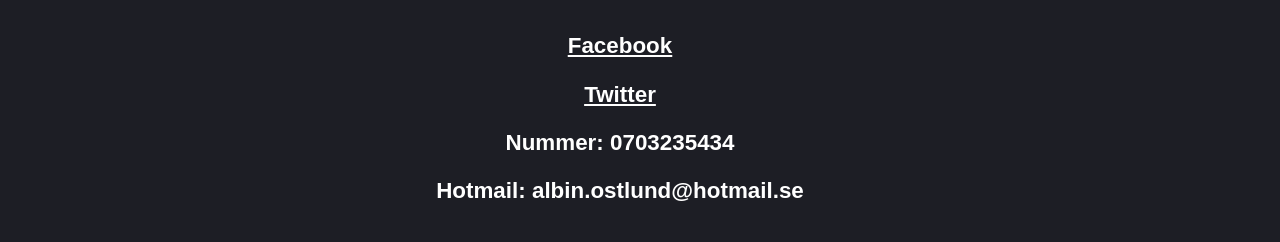
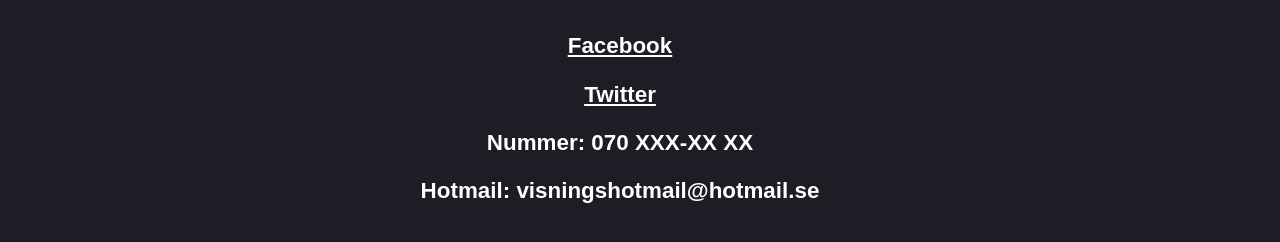
Before and after one commit to Albon1337/Albon1337.github.io, a plain HTML site: page kontaktamig.html in a window 1280 px wide. Shown: the part 308-550 px from the top of the page. Drawn offline with Linux system fonts and the light colour scheme; a web font is replaced by a local one.

Commit message:
Update kontaktamig.html

```diff
--- a/kontaktamig.html
+++ b/kontaktamig.html
@@ -25,8 +25,8 @@
 <h1>Här hittar du var du kan kontakta mig på.</h1>
 <h3><a href="https://www.facebook.com/TheElonmusk/" style="color:white">Facebook</a></h3>
 <h3><a href="https://twitter.com/elonmusk" style="color:white">Twitter</a></h3>
-<h3>Nummer: 0703235434</h3>
-<h3>Hotmail: albin.ostlund@hotmail.se</h3>
+<h3>Nummer: 070 XXX-XX XX</h3>
+<h3>Hotmail: visningshotmail@hotmail.se</h3>
 
 </p>
 </body>
```
